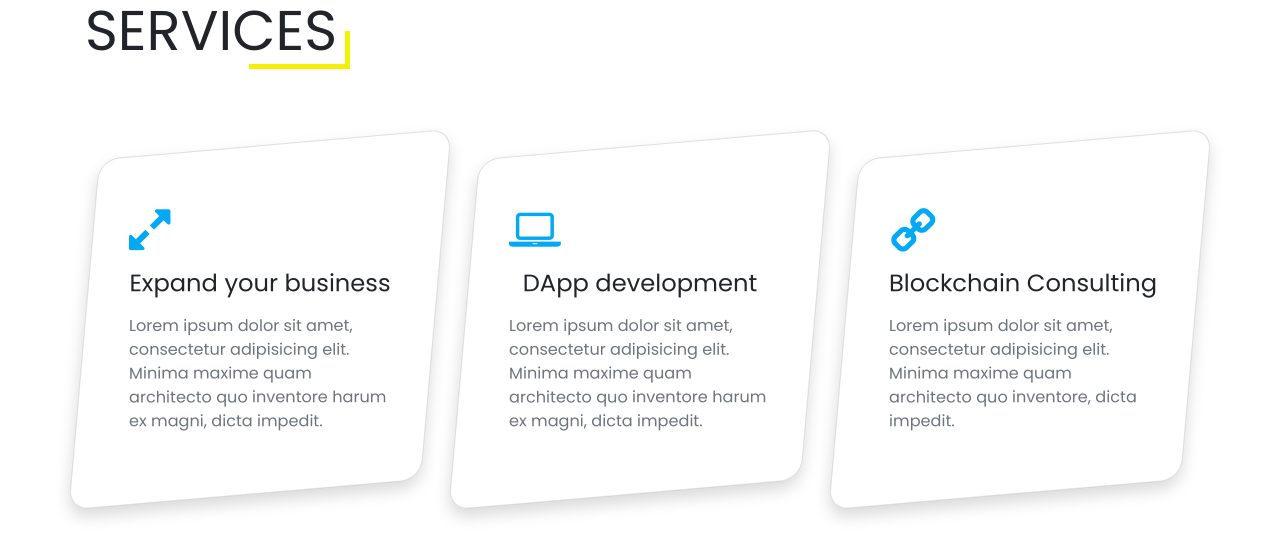
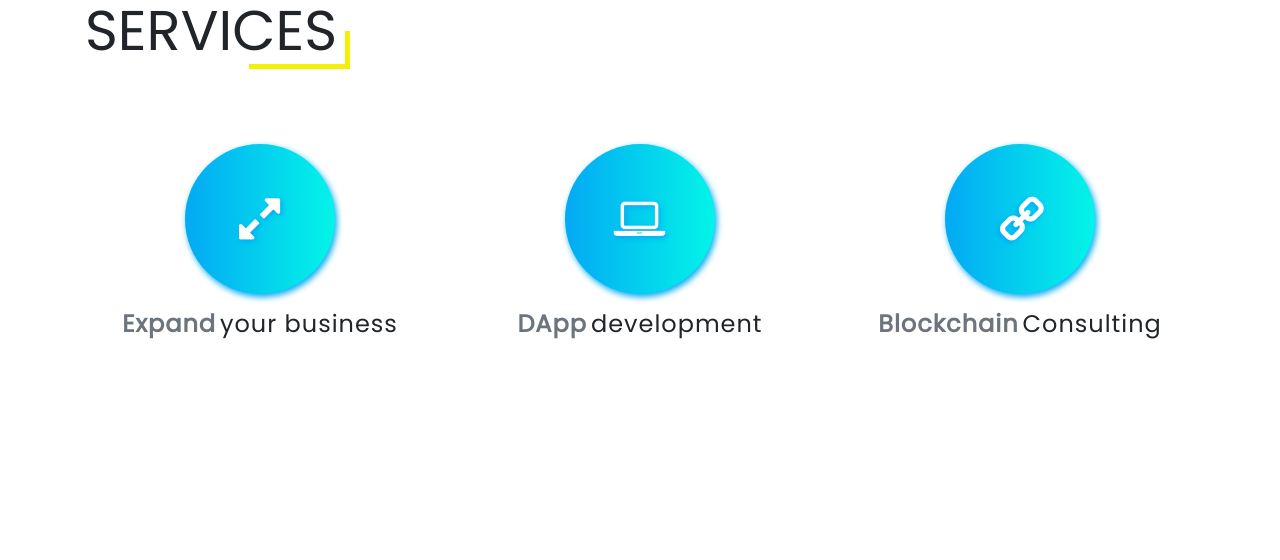
Before and after one commit to Mouldi-souissi/cartachain, a React (Create React App) app: page / in a window 1280 px wide. Shown: the part 860-1420 px from the top of the page. Built offline with nearby package versions, Linux system fonts and the light colour scheme.

Commit message:
services2

```diff
--- a/src/App.css
+++ b/src/App.css
@@ -38,8 +38,8 @@ body {
 .go-up {
   display: none;
   position: fixed;
-  bottom: 40px;
-  right: 30px;
+  bottom: 15px;
+  right: 15px;
   z-index: 99;
   border: none;
   outline: none;
@@ -217,13 +217,37 @@ video:focus {
   width: 100%;
   margin-top: 50px;
 }
-.services .card {
+.services .service {
+  display: flex;
+  flex-direction: column;
+  align-items: center;
+  margin-bottom: 80px;
+  letter-spacing: 1px;
+  cursor: pointer;
+}
+.services .icon-container {
+  /* border: 1px solid rgba(128, 128, 128, 0.37); */
+  background: #fff;
+  border-radius: 50%;
+  width: 150px;
+  height: 150px;
+  padding: 30px;
+  display: flex;
+  align-items: center;
+  justify-content: center;
+  background: linear-gradient(90deg, #03a9f4, #03f4e8);
+  color: white;
+  text-shadow: 2px 2px 5px #03a9f4;
+  filter: drop-shadow(2px 3px 3px #03a9f4);
+}
+
+/* .services .card {
   transform: skewX(-5deg) skewY(-5deg) !important;
   transition: transform 2s;
 }
 .services .card-body {
   transform: skewX(5deg) skewY(5deg) !important;
-}
+} */
 .services .fa-link {
   transform: rotate(90deg);
 }
--- a/src/components/Landing.js
+++ b/src/components/Landing.js
@@ -10,7 +10,6 @@ import insta from "../assets/insta.png";
 import twitter from "../assets/twitter.png";
 import network from "../assets/network.mp4";
 import contact from "../assets/contact2.jpg";
-// import s1 from "../assets/s1.gif";
 
 const Landing = () => {
   // video auto play
@@ -155,66 +154,41 @@ const Landing = () => {
 
           <div className="row mt-5">
             <div className="col-lg-4">
-              <div
-                className="card mb-4 shadow p-4 effect"
-                style={{ borderRadius: "20px" }}
-                data-aos="zoom-in"
-              >
-                {/* <img src={s1} alt="wallet" width="200px" className="mx-auto" /> */}
-                <div className="card-body">
-                  <i
-                    className="fa fa-expand mx-auto mb-3 fa-3x mt-3 primary-color"
-                    aria-hidden="true"
-                  />
-                  <h4 className="mb-3 text-center">Expand your business</h4>
-                  <p className="text-muted">
-                    Lorem ipsum dolor sit amet, consectetur adipisicing elit.
-                    Minima maxime quam architecto quo inventore harum ex magni,
-                    dicta impedit.
-                  </p>
+              <div className="service" data-aos="zoom-in">
+                <div className="text-center icon-container">
+                  <i className="fa fa-expand fa-3x" aria-hidden="true" />
                 </div>
+                <h4 className="pt-3">
+                  <span className="text-muted font-weight-bold mr-1">
+                    Expand
+                  </span>
+                  your business
+                </h4>
               </div>
             </div>
             <div className="col-lg-4">
-              <div
-                className="card mb-4 shadow p-4"
-                style={{ borderRadius: "20px" }}
-                data-aos="zoom-in"
-              >
-                <div className="card-body">
-                  <i
-                    className="fa fa-laptop primary-color mx-auto mb-3 fa-3x mt-3"
-                    aria-hidden="true"
-                  />
-                  <h4 className="mb-3 text-center">DApp development</h4>
-                  <p className="text-muted">
-                    Lorem ipsum dolor sit amet, consectetur adipisicing elit.
-                    Minima maxime quam architecto quo inventore harum ex magni,
-                    dicta impedit.
-                  </p>
+              <div className="service" data-aos="zoom-in">
+                <div className="text-center icon-container">
+                  <i className="fa fa-laptop fa-3x" aria-hidden="true" />
                 </div>
+                <h4 className="pt-3">
+                  <span className="text-muted font-weight-bold mr-1">DApp</span>
+                  development
+                </h4>
               </div>
             </div>
 
             <div className="col-lg-4">
-              <div
-                className="card mb-4 shadow p-4"
-                style={{ borderRadius: "20px" }}
-                data-aos="zoom-in"
-              >
-                <div className="card-body">
-                  <i
-                    className="fa fa-link primary-color mx-auto mb-3 fa-3x mt-3"
-                    aria-hidden="true"
-                  />
-                  <h4 className="mb-3 text-center text-nowrap">
-                    Blockchain Consulting
-                  </h4>
-                  <p className="text-muted">
-                    Lorem ipsum dolor sit amet, consectetur adipisicing elit.
-                    Minima maxime quam architecto quo inventore, dicta impedit.
-                  </p>
+              <div className="service" data-aos="zoom-in">
+                <div className="text-center icon-container">
+                  <i className="fa fa-link fa-3x" aria-hidden="true" />
                 </div>
+                <h4 className="pt-3">
+                  <span className="text-muted font-weight-bold mr-1">
+                    Blockchain
+                  </span>
+                  Consulting
+                </h4>
               </div>
             </div>
           </div>
@@ -436,18 +410,6 @@ const Landing = () => {
           </div>
         </div>
       </section>
-      {/* scroll top button */}
-      <div
-        className="go-up"
-        onClick={() =>
-          window.scroll({
-            top: 0,
-            behavior: "smooth",
-          })
-        }
-      >
-        <i className="fa fa-arrow-up" aria-hidden="true"></i>
-      </div>
       {/* footer */}
       <footer className="footer bg-dark py-4">
         {/* <hr className="mt-0" /> */}
@@ -512,6 +474,18 @@ const Landing = () => {
           </div>
         </div>
       </footer>
+      {/* scroll top button */}
+      <div
+        className="go-up"
+        onClick={() =>
+          window.scroll({
+            top: 0,
+            behavior: "smooth",
+          })
+        }
+      >
+        <i className="fa fa-arrow-up" aria-hidden="true"></i>
+      </div>
     </div>
   );
 };
```
